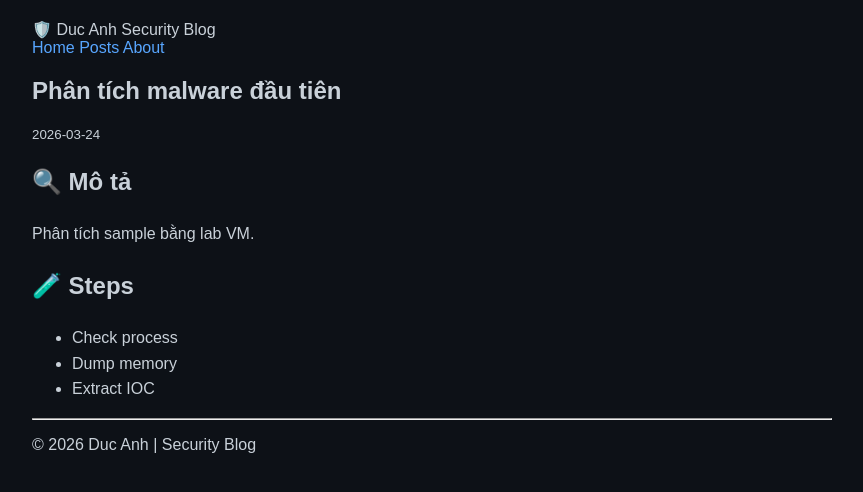
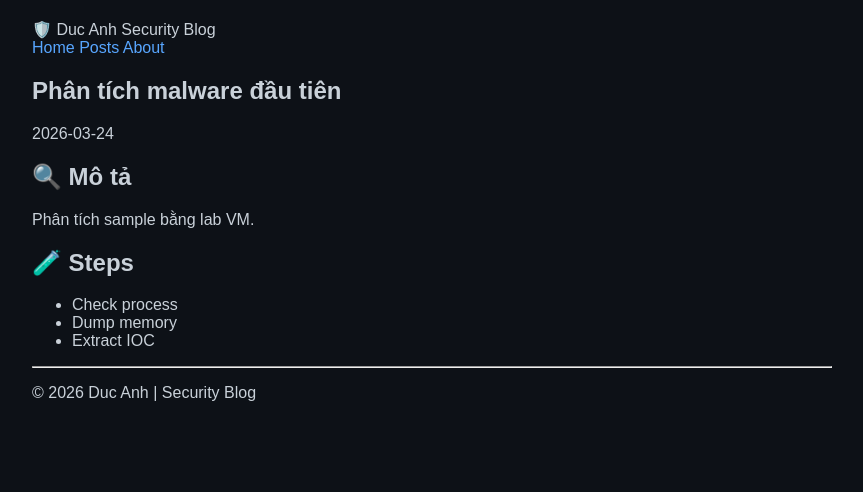
Before and after one commit to ducanh110403/ducanh110403.github.io, a Jekyll site: the page built from _posts/2026-03-24-first-post.md, in a window 1280 px wide. Shown: the top 492 px of the page, without its empty margins (208-1071 px from the left). Built offline with Jekyll 4.4.1, drawn with Linux system fonts in a browser that asks for light colours.

Commit message:
Update post.html

```diff
--- a/_layouts/post.html
+++ b/_layouts/post.html
@@ -4,9 +4,11 @@ layout: default
 
 <article class="post">
   <h1>{{ page.title }}</h1>
-  <small>{{ page.date | date: "%Y-%m-%d" }}</small>
+  <div class="meta">
+    <span>{{ page.date | date: "%Y-%m-%d" }}</span>
+  </div>
 
-  <div class="post-content">
+  <div class="post-body">
     {{ content }}
   </div>
 </article>
```
